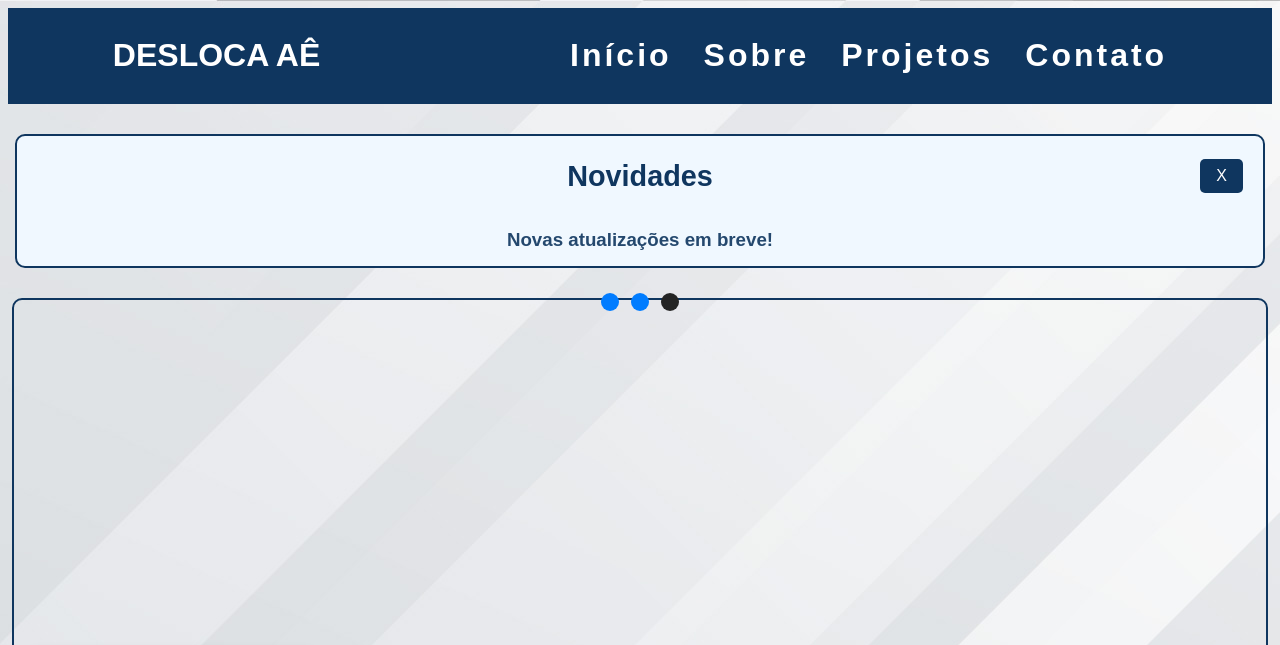
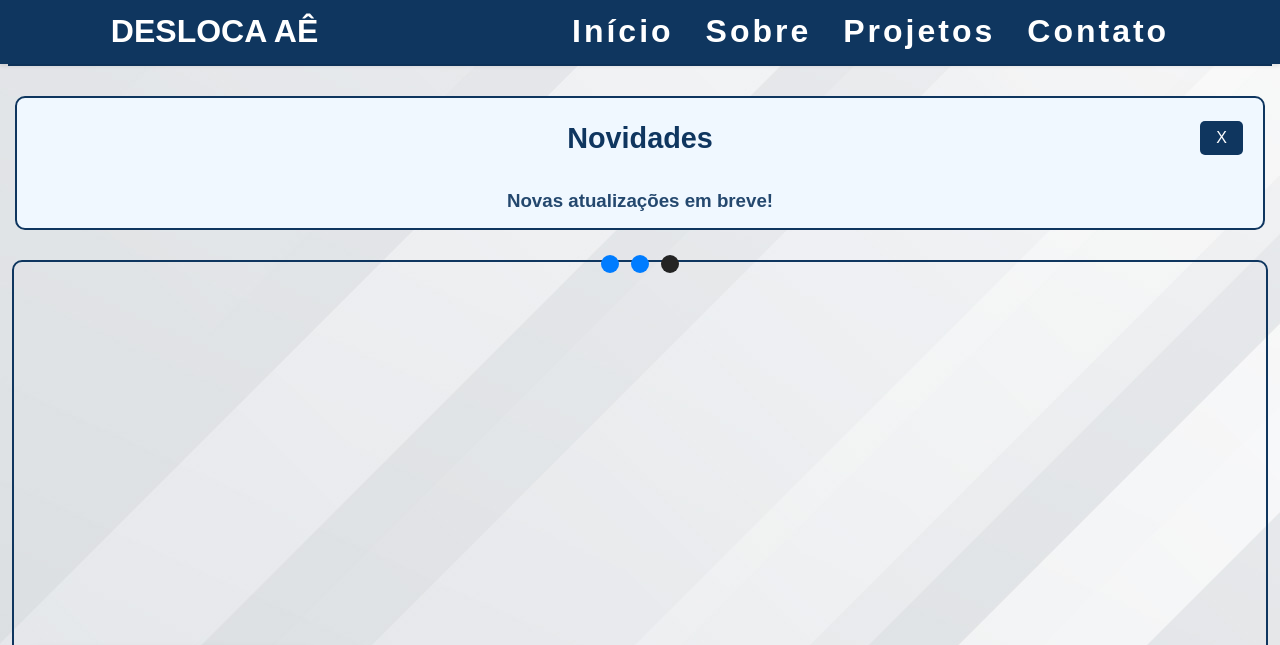
Before and after one commit to FlavioHLara/desloca-ae, a plain HTML site: page index.html in a window 1280 px wide. Shown: the top 645 px of the page. Drawn offline with nearby package versions, Linux system fonts and the light colour scheme.

Commit message:
Correções navbar

```diff
--- a/styles.css
+++ b/styles.css
@@ -31,16 +31,25 @@
     align-items: center;
     background: #0f365f;
     height: 8vh;
+    position: fixed;
+    top: 0;
+    left: 0;
+    width: 100%;
+    z-index: 9999;
+    box-shadow: 0 2px 4px rgba(0, 0, 0, 0.1);
 }
 
 .nav-list {
     list-style: none;
     display: flex;
+    margin: 0;
+    padding: 0;
 }
 
 .nav-list li {
     letter-spacing: 3px;
     margin-left: 32px;
+    color: white;
 }
 
 .mobile-menu {
```
Also changed, not shown: index.html (+1 -0 lines).
